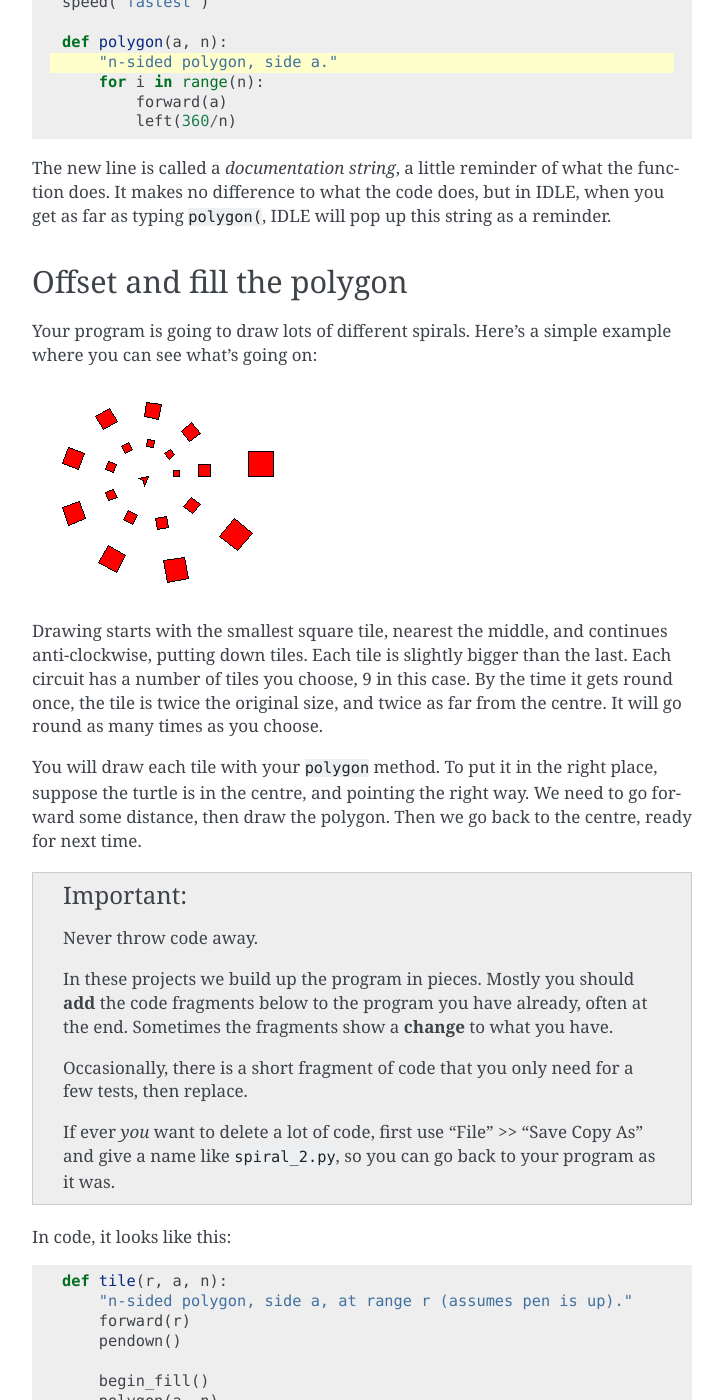
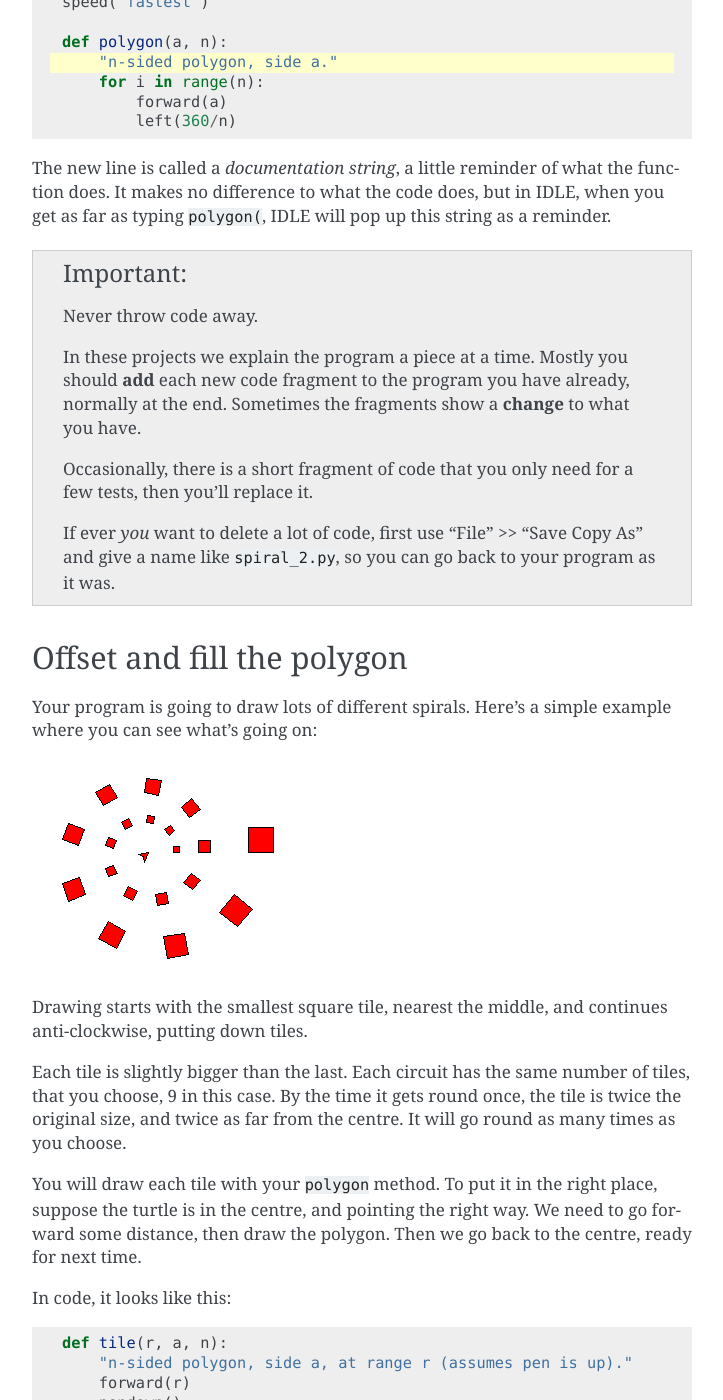
Before and after one commit to jeff5/python-with-science, a Sphinx documentation site: the page built from doc/source/spiral/spiral.rst, in a window 1280 px wide and 1400 px high, scrolled down 342 px. Shown: the whole window, without its empty margins (388-1111 px from the left). Built offline with Sphinx 7.4.7, drawn with Linux system fonts in a browser that asks for light colours; some of the changed lines change nothing that is shown.

Commit message:
Minor adjustments to spiral project (for spacing).

```diff
--- a/doc/source/spiral/spiral.rst
+++ b/doc/source/spiral/spiral.rst
@@ -32,6 +32,23 @@ but in IDLE,
 when you get as far as typing ``polygon(``,
 IDLE will pop up this string as a reminder.
 
+.. important::
+
+   Never throw code away.
+
+   In these projects we explain the program a piece at a time.
+   Mostly you should **add** each new code fragment
+   to the program you have already,
+   normally at the end.
+   Sometimes the fragments show a **change** to what you have.
+
+   Occasionally, there is a short fragment of code
+   that you only need for a few tests, then you'll replace it.
+
+   If ever *you* want to delete a lot of code,
+   first use "File" >> "Save Copy As" and give a name like ``spiral_2.py``,
+   so you can go back to your program as it was.
+
 
 Offset and fill the polygon
 ***************************
@@ -43,8 +60,9 @@ Here's a simple example where you can see what's going on:
 
 Drawing starts with the smallest square tile, nearest the middle,
 and continues anti-clockwise, putting down tiles.
+
 Each tile is slightly bigger than the last.
-Each circuit has a number of tiles you choose, 9 in this case.
+Each circuit has the same number of tiles, that you choose, 9 in this case.
 By the time it gets round once, the tile is twice the original size,
 and twice as far from the centre.
 It will go round as many times as you choose.
@@ -54,23 +72,6 @@ To put it in the right place,
 suppose the turtle is in the centre, and pointing the right way.
 We need to go forward some distance, then draw the polygon.
 Then we go back to the centre, ready for next time.
-
-.. important::
-
-   Never throw code away.
-
-   In these projects we build up the program in pieces.
-   Mostly you should **add** the code fragments below
-   to the program you have already,
-   often at the end.
-   Sometimes the fragments show a **change** to what you have.
-
-   Occasionally, there is a short fragment of code
-   that you only need for a few tests, then replace.
-
-   If ever *you* want to delete a lot of code,
-   first use "File" >> "Save Copy As" and give a name like ``spiral_2.py``,
-   so you can go back to your program as it was.
 
 In code, it looks like this:
 
```
